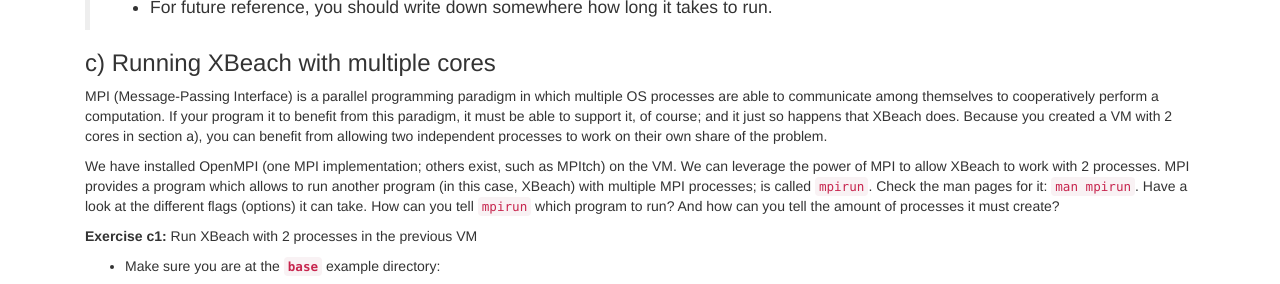
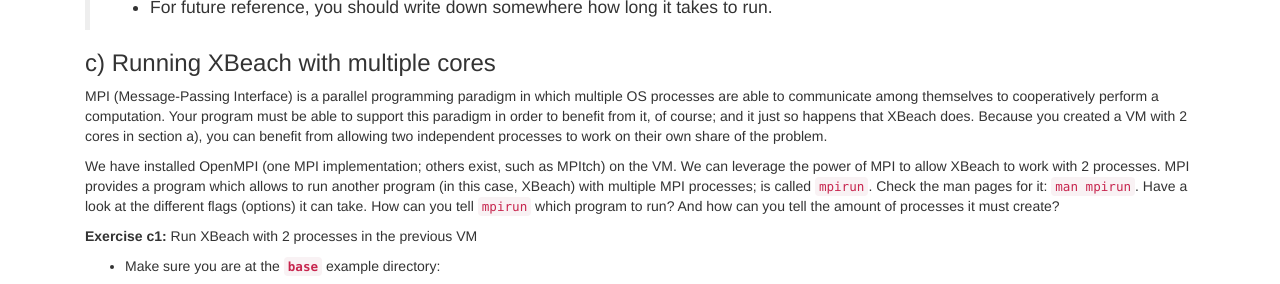
Before and after one commit to sara-nl/clouddocs, a Jekyll site: the page built from wshop-uihe-part-B-2015-Dec-11.markdown, in a window 1280 px wide and 900 px high, scrolled down 1314 px. Shown: the part 172-456 px from the top of the window. Built offline with Jekyll 4.4.1, drawn with Linux system fonts in a browser that asks for light colours; nearby versions of some CDN libraries.

Commit message:
Improved sentence in MPI

```diff
--- a/wshop-uihe-part-B-2015-Dec-11.markdown
+++ b/wshop-uihe-part-B-2015-Dec-11.markdown
@@ -66,7 +66,7 @@
 
 ### c) Running XBeach with multiple cores
 
-MPI (Message-Passing Interface) is a parallel programming paradigm in which multiple OS processes are able to communicate among themselves to cooperatively perform a computation. If your program it to benefit from this paradigm, it must be able to support it, of course; and it just so happens that XBeach does. Because you created a VM with 2 cores in section a), you can benefit from allowing two independent processes to work on their own share of the problem.
+MPI (Message-Passing Interface) is a parallel programming paradigm in which multiple OS processes are able to communicate among themselves to cooperatively perform a computation. Your program must be able to support this paradigm in order to benefit from it, of course; and it just so happens that XBeach does. Because you created a VM with 2 cores in section a), you can benefit from allowing two independent processes to work on their own share of the problem.
 
 We have installed OpenMPI (one MPI implementation; others exist, such as MPItch) on the VM. We can leverage the power of MPI to allow XBeach to work with 2 processes. MPI provides a program which allows to run another program (in this case, XBeach) with multiple MPI processes; is called `mpirun`. Check the man pages for it: `man mpirun`. Have a look at the different flags (options) it can take. How can you tell `mpirun` which program to run? And how can you tell the amount of processes it must create?
 
```
